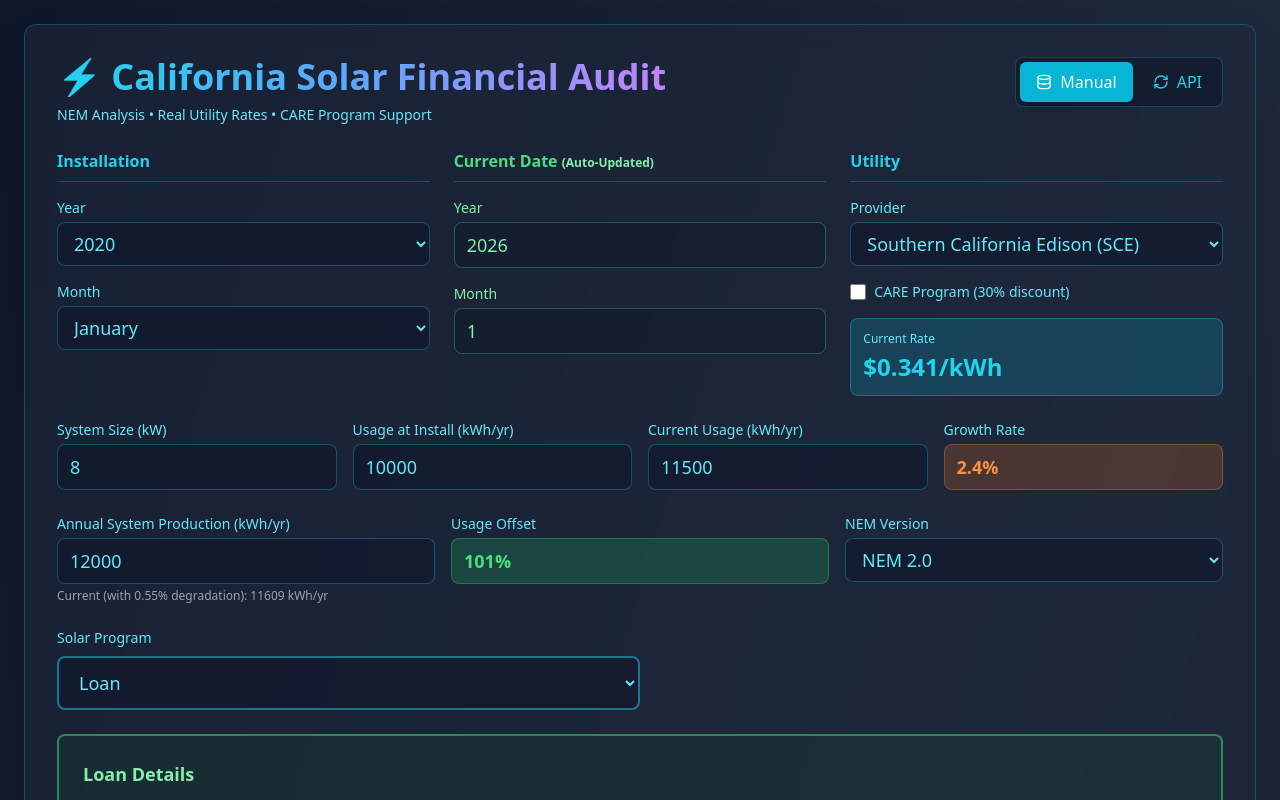
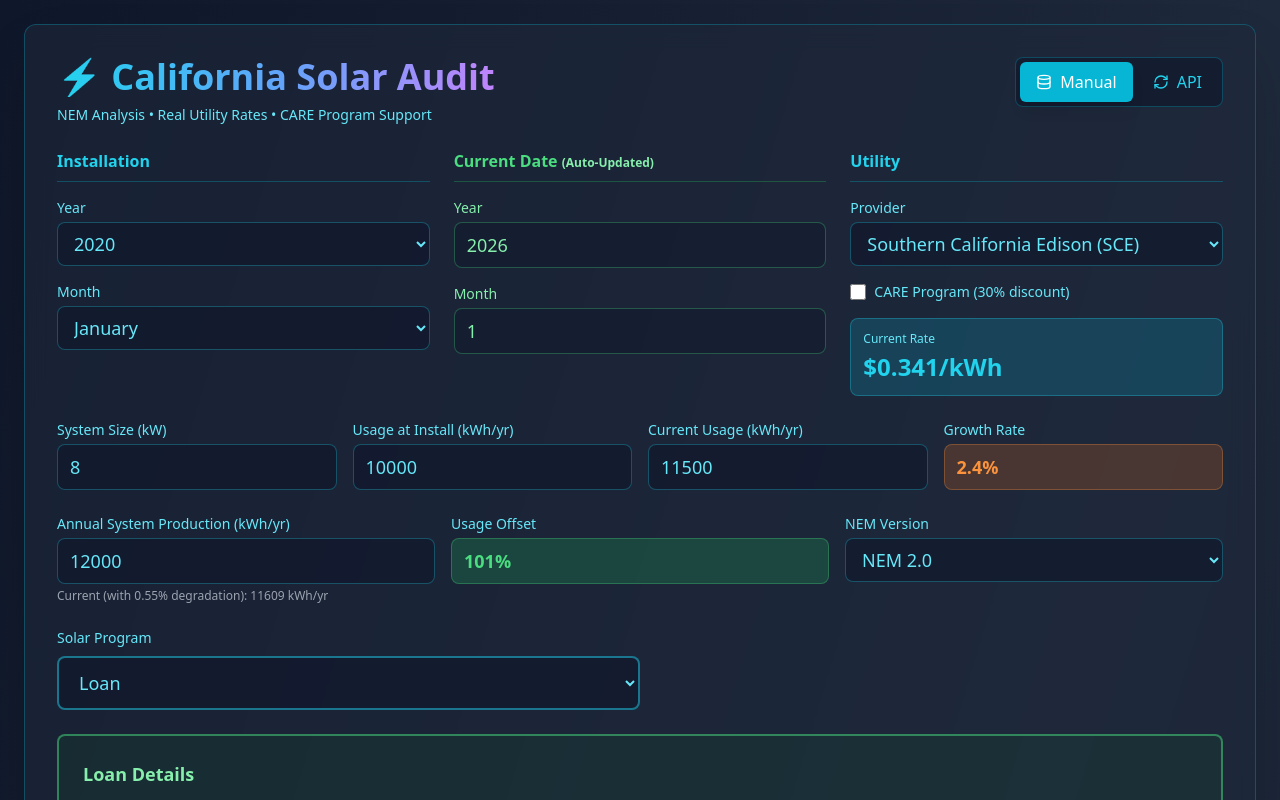
Before and after one commit to dgwest17/solarhealth, a React (Vite) app: page / in a window 1280 px wide. Shown: the top 800 px of the page. Built offline with nearby package versions, Linux system fonts and the light colour scheme.

Commit message:
Update InputSection.jsx

```diff
--- a/src/components/InputSection.jsx
+++ b/src/components/InputSection.jsx
@@ -72,7 +72,7 @@ const InputSection = ({
       <div className="flex justify-between items-start mb-6">
         <div>
           <h1 className="text-4xl font-bold text-transparent bg-clip-text bg-gradient-to-r from-cyan-400 via-blue-400 to-purple-400 mb-2 flex items-center gap-2">
-            ⚡ California Solar Financial Audit
+            ⚡ California Solar Audit
           </h1>
           <p className="text-cyan-300 text-sm">NEM Analysis • Real Utility Rates • CARE Program Support</p>
         </div>
```
